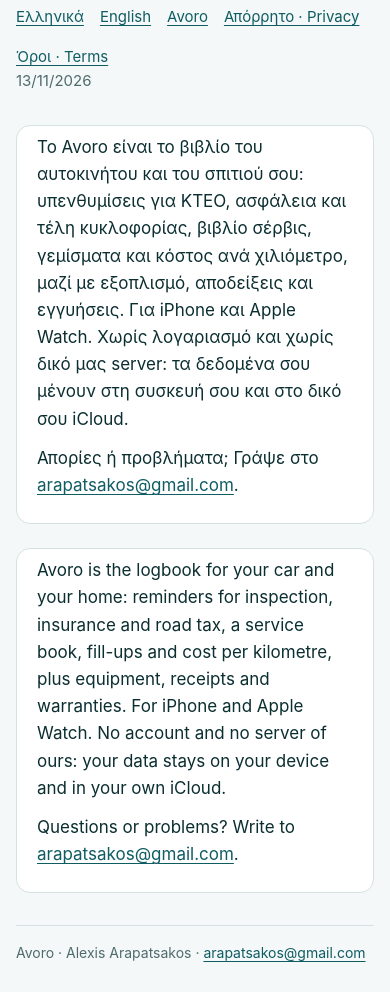
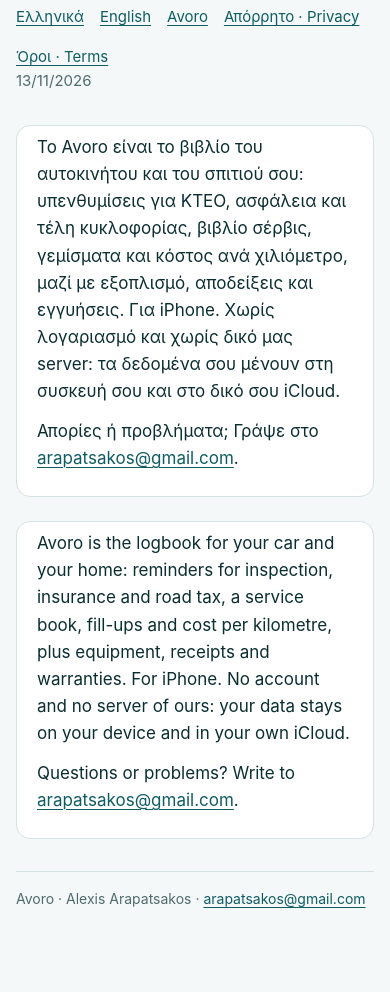
Before and after one commit to arapatsakos/mysuite-web, a plain HTML site: page index.html in a window 390 px wide. Shown: the part 108-1100 px from the top of the page. Drawn offline with Linux system fonts and the light colour scheme.

Commit message:
Avoro: μόνο iPhone στη σελίδα υποστήριξης
Co-Authored-By: Claude Fable 5.2 <noreply@anthropic.com>

```diff
--- a/index.html
+++ b/index.html
@@ -38,11 +38,11 @@
   <p class="updated">13/11/2026</p>
 </header>
 <section class="lang" id="el">
-<p>Το Avoro είναι το βιβλίο του αυτοκινήτου και του σπιτιού σου: υπενθυμίσεις για ΚΤΕΟ, ασφάλεια και τέλη κυκλοφορίας, βιβλίο σέρβις, γεμίσματα και κόστος ανά χιλιόμετρο, μαζί με εξοπλισμό, αποδείξεις και εγγυήσεις. Για iPhone και Apple Watch. Χωρίς λογαριασμό και χωρίς δικό μας server: τα δεδομένα σου μένουν στη συσκευή σου και στο δικό σου iCloud.</p>
+<p>Το Avoro είναι το βιβλίο του αυτοκινήτου και του σπιτιού σου: υπενθυμίσεις για ΚΤΕΟ, ασφάλεια και τέλη κυκλοφορίας, βιβλίο σέρβις, γεμίσματα και κόστος ανά χιλιόμετρο, μαζί με εξοπλισμό, αποδείξεις και εγγυήσεις. Για iPhone. Χωρίς λογαριασμό και χωρίς δικό μας server: τα δεδομένα σου μένουν στη συσκευή σου και στο δικό σου iCloud.</p>
 <p>Απορίες ή προβλήματα; Γράψε στο <a href="mailto:arapatsakos@gmail.com">arapatsakos@gmail.com</a>.</p>
 </section>
 <section class="lang" id="en">
-<p>Avoro is the logbook for your car and your home: reminders for inspection, insurance and road tax, a service book, fill-ups and cost per kilometre, plus equipment, receipts and warranties. For iPhone and Apple Watch. No account and no server of ours: your data stays on your device and in your own iCloud.</p>
+<p>Avoro is the logbook for your car and your home: reminders for inspection, insurance and road tax, a service book, fill-ups and cost per kilometre, plus equipment, receipts and warranties. For iPhone. No account and no server of ours: your data stays on your device and in your own iCloud.</p>
 <p>Questions or problems? Write to <a href="mailto:arapatsakos@gmail.com">arapatsakos@gmail.com</a>.</p>
 </section>
 <footer>Avoro · Alexis Arapatsakos · <a href="mailto:arapatsakos@gmail.com">arapatsakos@gmail.com</a></footer>
```
